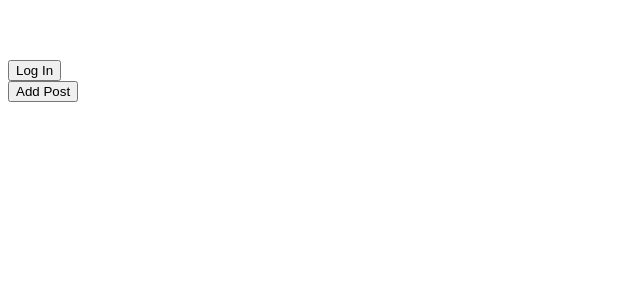
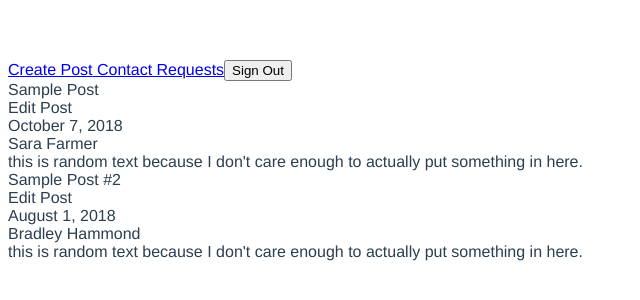
Before and after one commit to sarafarmer1/Milestone2, a Vue app in the folder bufflog/: page / in a window 1280 px wide. Both pictures are taken after a click on the button "Log in". Shown: the top 300 px of the page, without its empty margins (0-640 px from the left). Built offline with nearby package versions, Linux system fonts and the light colour scheme.

Commit message:
Adding posts

```diff
--- a/bufflog/src/blogPost.js
+++ b/bufflog/src/blogPost.js
@@ -1,6 +1,5 @@
 export default class BlogPost{
-    constructor(id, title, author, dateCreated, body){
-        this.id = id;
+    constructor(title, author, dateCreated, body){
         this.title = title;
         this.author = author;
         this.dateCreated = dateCreated;
--- a/bufflog/src/components/Header.vue
+++ b/bufflog/src/components/Header.vue
@@ -2,11 +2,14 @@
     <div id="header">
         <span v-html="createPost" id="create-post-link"></span>
         <span v-html="contactRequests" id="contact-requests-link"></span>
-        <input type="button" v-model="msg" @click="clicking()" />
+        <input type="button" v-model="msg" @click="login()" />
     </div>
 </template>
 
 <script>
+import database from "@/database.js"
+import User from "@/user.js"
+
     export default {
         data() {
             return {
@@ -16,12 +19,14 @@
             };
         },
         methods: {
-            clicking() {
-                if(this.msg == "Log In") {
+            login() {
+                if(database.User.length == 0) {
+                    database.User.push(new User());
                     this.msg = "Sign Out";
                     this.createPost = '<a href="#">Create Post</a>';
                     this.contactRequests = '<a href="#"> Contact Requests</a>';
                 } else {
+                    database.User.pop();
                     this.msg = "Log In";
                     this.createPost = '';
                     this.contactRequests = '';
--- a/bufflog/src/components/Home.vue
+++ b/bufflog/src/components/Home.vue
@@ -1,8 +1,8 @@
 <template>
     <div class="blogFeed">
-        <input type="button" value="Add Post" @click="clicking()" />
         <div class="blog-post" v-for="blogPost in database.Posts" :key="blogPost.id">
             <div class="blog-title">{{ blogPost.title }}</div>
+            <div class="edit-post" v-if="database.User.length !=0"><a ref="#">Edit Post</a></div>
             <div class="blog-date-created">{{ blogPost.dateCreated }}</div>
             <div class="blog-author">{{ blogPost.author }}</div>
             <div class="blog-body">{{ blogPost.body }}</div>
@@ -11,7 +11,6 @@
 </template>
 
 <script>
-    import blogPost from "@/blogPost.js"
     import database from "@/database.js"
 
     export default {
@@ -22,9 +21,6 @@
             }
         },
         methods: {
-            clicking() {
-                database.Posts.push(new blogPost(1, "Test", "Sara Farmer", "October 7, 2018", "Test Body"))
-            }
         }
     }
     </script>
--- a/bufflog/src/database.js
+++ b/bufflog/src/database.js
@@ -1,4 +1,10 @@
+import BlogPost from "@/blogPost.js"
+
 export default {
-  Posts: [],
-  ContactRequests: []
+  Posts: [
+    new BlogPost("Sample Post", "Sara Farmer", "October 7, 2018", "this is random text because I don't care enough to actually put something in here."),
+    new BlogPost("Sample Post #2", "Bradley Hammond", "August 1, 2018", "this is random text because I don't care enough to actually put something in here.")
+  ],
+  ContactRequests: [],
+  User: []
 }
--- /dev/null
+++ b/bufflog/src/user.js
@@ -0,0 +1,2 @@
+export default class User {
+}
```
